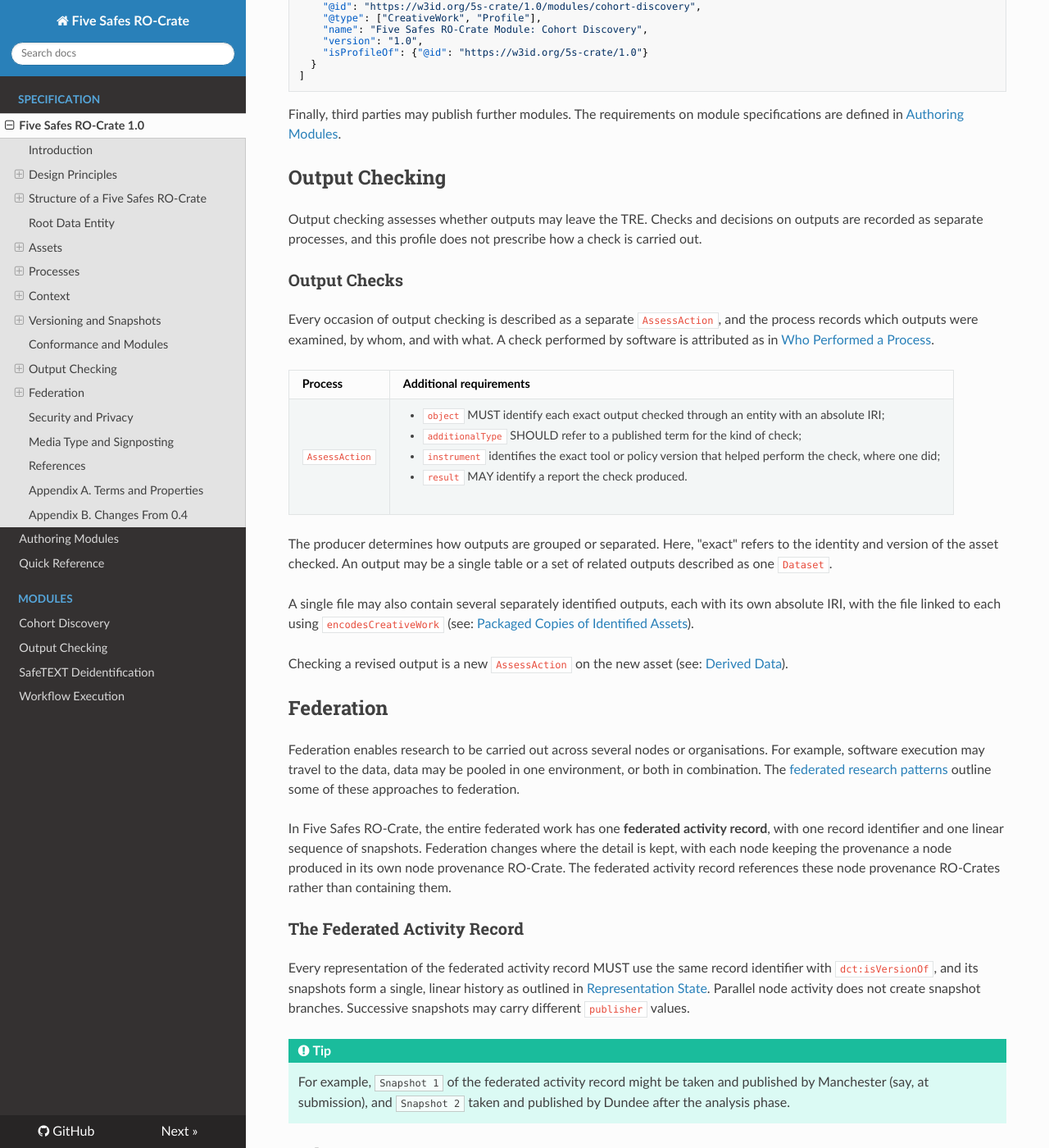
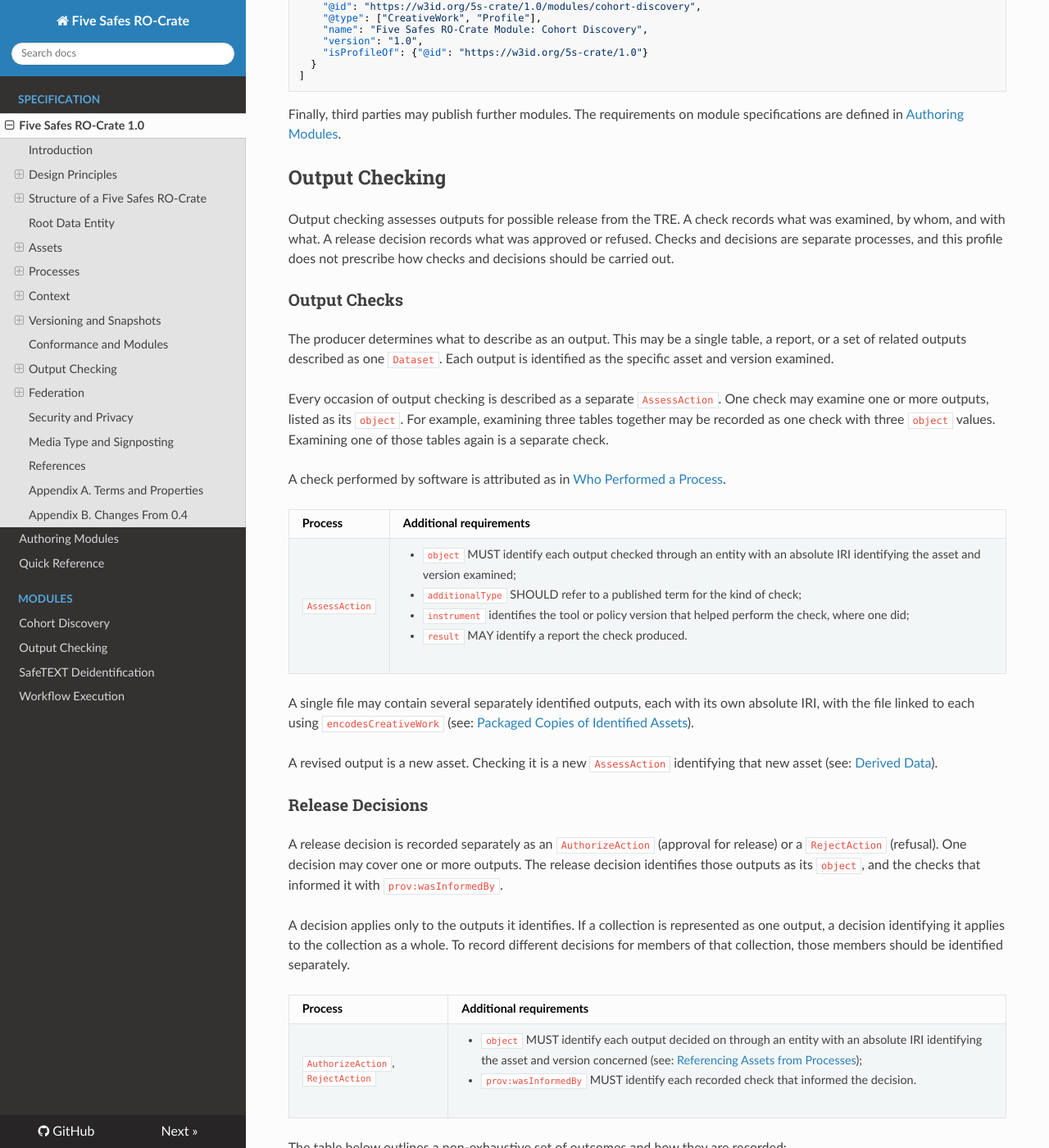
Before and after one commit to eScienceLab/Five-Safes-RO-Crate, an MkDocs documentation site: the page built from docs/index.md, in a window 1280 px wide and 1400 px high, scrolled down 25005 px. Shown: the whole window at 82% size. Built offline with MkDocs 1.6.1, drawn with Linux system fonts in a browser that asks for light colours; nearby versions of some CDN libraries; some of the changed text lies outside the part shown.

Commit message:
docs: release decisions

```diff
--- a/docs/index.md
+++ b/docs/index.md
@@ -940,21 +940,44 @@ Finally, third parties may publish further modules. The requirements on module s
 
 ## Output Checking
 
-Output checking assesses whether outputs may leave the TRE. Checks and decisions on outputs are recorded as separate processes, and this profile does not prescribe how a check is carried out.
+Output checking assesses outputs for possible release from the TRE. A check records what was examined, by whom, and with what. A release decision records what was approved or refused. Checks and decisions are separate processes, and this profile does not prescribe how checks and decisions should be carried out.
 
 ### Output Checks
 
-Every occasion of output checking is described as a separate `AssessAction`, and the process records which outputs were examined, by whom, and with what. A check performed by software is attributed as in [Who Performed a Process](#who-performed-a-process).
+The producer determines what to describe as an output. This may be a single table, a report, or a set of related outputs described as one `Dataset`. Each output is identified as the specific asset and version examined.
+
+Every occasion of output checking is described as a separate `AssessAction`. One check may examine one or more outputs, listed as its `object`. For example, examining three tables together may be recorded as one check with three `object` values. Examining one of those tables again is a separate check.
+
+A check performed by software is attributed as in [Who Performed a Process](#who-performed-a-process).
 
 | Process | Additional requirements |
 |---|---|
-| `AssessAction` | <ul> <li> `object` MUST identify each exact output checked through an entity with an absolute IRI; </li> <li> `additionalType` SHOULD refer to a published term for the kind of check; </li> <li> `instrument` identifies the exact tool or policy version that helped perform the check, where one did; </li> <li> `result` MAY identify a report the check produced. </li> </ul> |
+| `AssessAction` | <ul> <li> `object` MUST identify each output checked through an entity with an absolute IRI identifying the asset and version examined; </li> <li> `additionalType` SHOULD refer to a published term for the kind of check; </li> <li> `instrument` identifies the tool or policy version that helped perform the check, where one did; </li> <li> `result` MAY identify a report the check produced. </li> </ul> |
 
-The producer determines how outputs are grouped or separated. Here, "exact" refers to the identity and version of the asset checked. An output may be a single table or a set of related outputs described as one `Dataset`.
+A single file may contain several separately identified outputs, each with its own absolute IRI, with the file linked to each using `encodesCreativeWork` (see: [Packaged Copies of Identified Assets](#packaged-copies-of-identified-assets)).
 
-A single file may also contain several separately identified outputs, each with its own absolute IRI, with the file linked to each using `encodesCreativeWork` (see: [Packaged Copies of Identified Assets](#packaged-copies-of-identified-assets)).
+A revised output is a new asset. Checking it is a new `AssessAction` identifying that new asset (see: [Derived Data](#derived-data)).
 
-Checking a revised output is a new `AssessAction` on the new asset (see: [Derived Data](#derived-data)).
+### Release Decisions
+
+A release decision is recorded separately as an `AuthorizeAction` (approval for release) or a `RejectAction` (refusal). One decision may cover one or more outputs. The release decision identifies those outputs as its `object`, and the checks that informed it with `prov:wasInformedBy`.
+
+A decision applies only to the outputs it identifies. If a collection is represented as one output, a decision identifying it applies to the collection as a whole. To record different decisions for members of that collection, those members should be identified separately.
+
+| Process | Additional requirements |
+|---|---|
+| `AuthorizeAction`, `RejectAction` | <ul> <li> `object` MUST identify each output decided on through an entity with an absolute IRI identifying the asset and version concerned (see: [Referencing Assets from Processes](#referencing-assets-from-processes)); </li> <li> `prov:wasInformedBy` MUST identify each recorded check that informed the decision. </li> </ul> |
+
+The table below outlines a non-exhaustive set of outcomes and how they are recorded:
+
+| Outcome | Recorded as |
+|---|---|
+| Some outputs are approved and others refused | An `AuthorizeAction` listing the approved outputs and a separate `RejectAction` listing the refused outputs, each referring to the check that informed it. |
+| An approval that depends on changing an output, such as rounding or suppressing values | [The changed output is a new asset](#derived-data) and should bechecked and decided on in its own right. The original output should not be approved. |
+| An outcome finer than approval or refusal, such as a conditional approval | Defined in [Module: Output Checking](modules/output-checking.md). |
+| An exception request to release a refused output | An `AskAction` identifying the refused output as its `object` (as in [Requests, Plans, and Execution](#requests-plans-and-execution)). A granted exception is a new decision that reverses the refusal (see: [Decision Subjects and Provenance](#decision-subjects-and-provenance)). |
+
+The release itself, where recorded, is a `SendAction` that identifies the outputs sent and uses the same asset identifiers (see: [Exchange Processes](#exchange-processes)). The RO-Crate should be an [egressed RO-Crate](#ro-crates-and-egress).
 
 ## Federation
 
```
